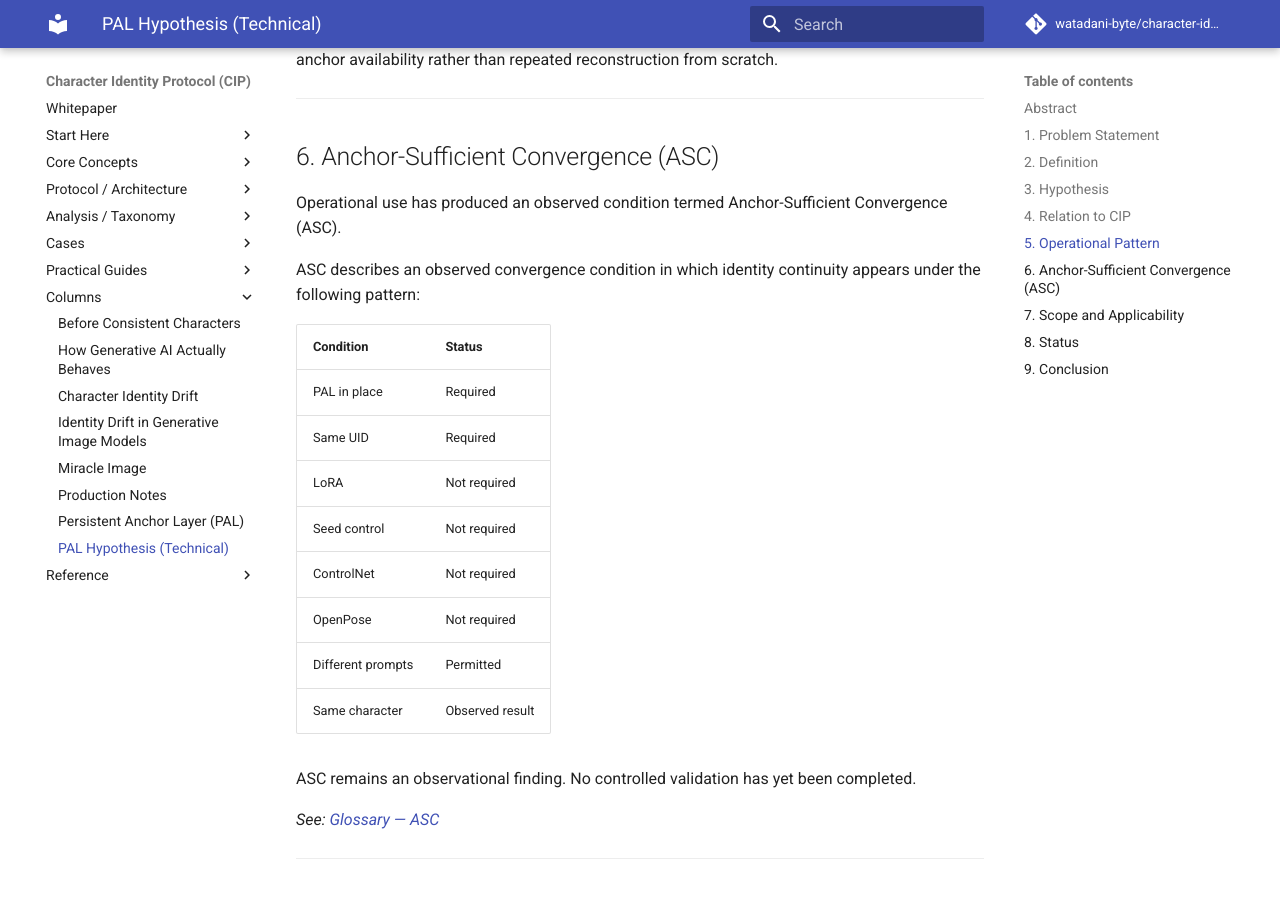
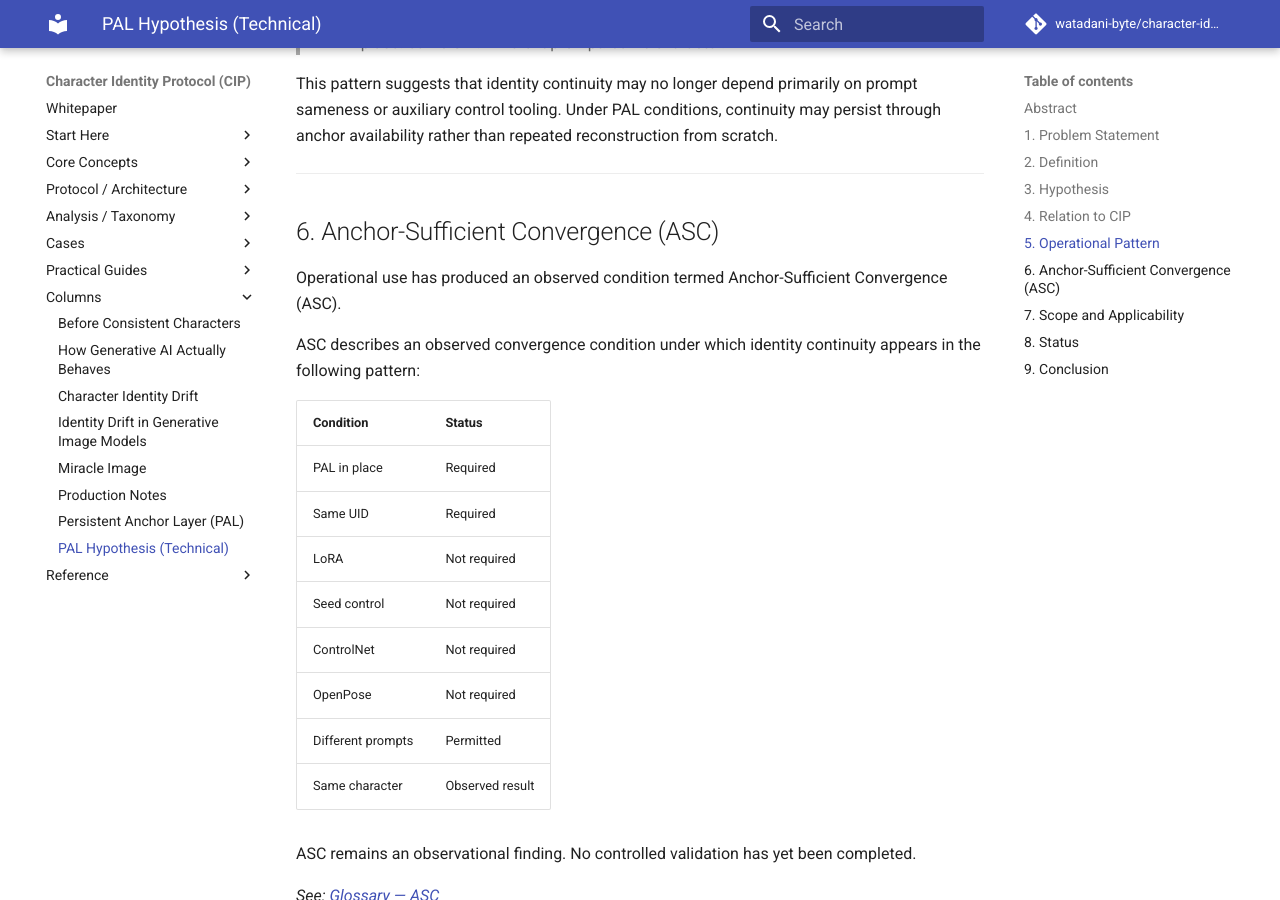
Before and after one commit to watadani-byte/character-identity-protocol, an MkDocs documentation site: the page built from docs/pal_hypothesis.md, in a window 1280 px wide and 900 px high, scrolled down 2226 px. Built offline with MkDocs 1.6.1 and Material for MkDocs 9.7.7, drawn with Linux system fonts in a browser that asks for light colours; comment, search, counter and statistics services are not loaded; some of the changed text lies outside the part shown.

```diff
--- a/docs/pal_hypothesis.md
+++ b/docs/pal_hypothesis.md
@@ -112,8 +117,8 @@ availability rather than repeated reconstruction from scratch.
 Operational use has produced an observed condition termed
 Anchor-Sufficient Convergence (ASC).
 
-ASC describes an observed convergence condition in which
-identity continuity appears under the following pattern:
+ASC describes an observed convergence condition under which
+identity continuity appears in the following pattern:
 
 |Condition        |Status         |
 |-----------------|---------------|
@@ -174,6 +179,6 @@ problem, but also an infrastructure problem.
 
 -----
 
+*First documented: March 2026*
 *Status: Observational hypothesis*
-*First documented: March 2026*
 *Related: [Column: PAL](column_pal.md) — [Technical Mechanism](technical_mechanism.md) — [White Paper](whitepaper_v1.md)*
```
Also changed, not shown: other parts of docs/pal_hypothesis.md (+5 -0 lines).
